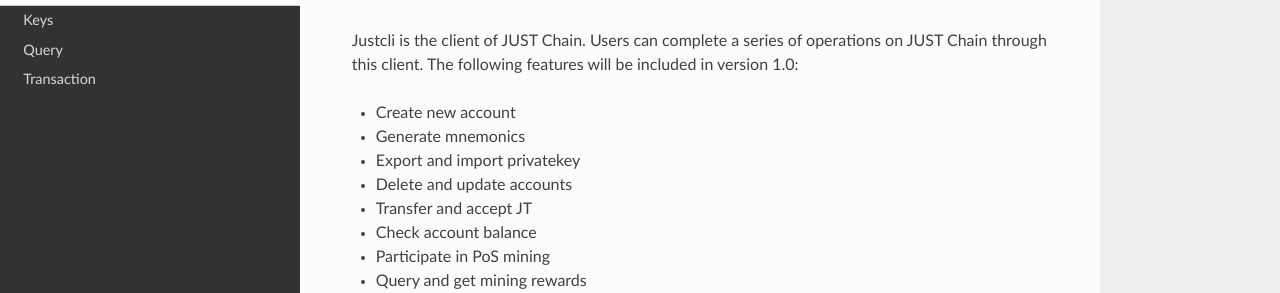
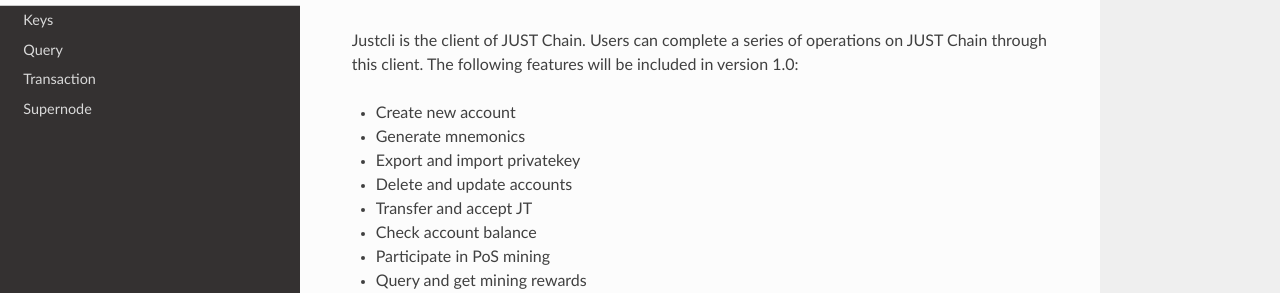
Before and after one commit to Elysium-Wonderland/Justice-Universe, an MkDocs documentation site: the page built from docs/index.md, in a window 1280 px wide. Shown: the part 131-424 px from the top of the page. Built offline with MkDocs 1.6.1, drawn with Linux system fonts in a browser that asks for light colours; nearby versions of some CDN libraries.

Commit message:
add supernode doc

```diff
--- a/mkdocs.yml
+++ b/mkdocs.yml
@@ -4,4 +4,5 @@ nav:
   - Keys: keys.md
   - Query: query.md
   - Transaction: tx.md
+  - Supernode: supernode.md
 theme: readthedocs
```
